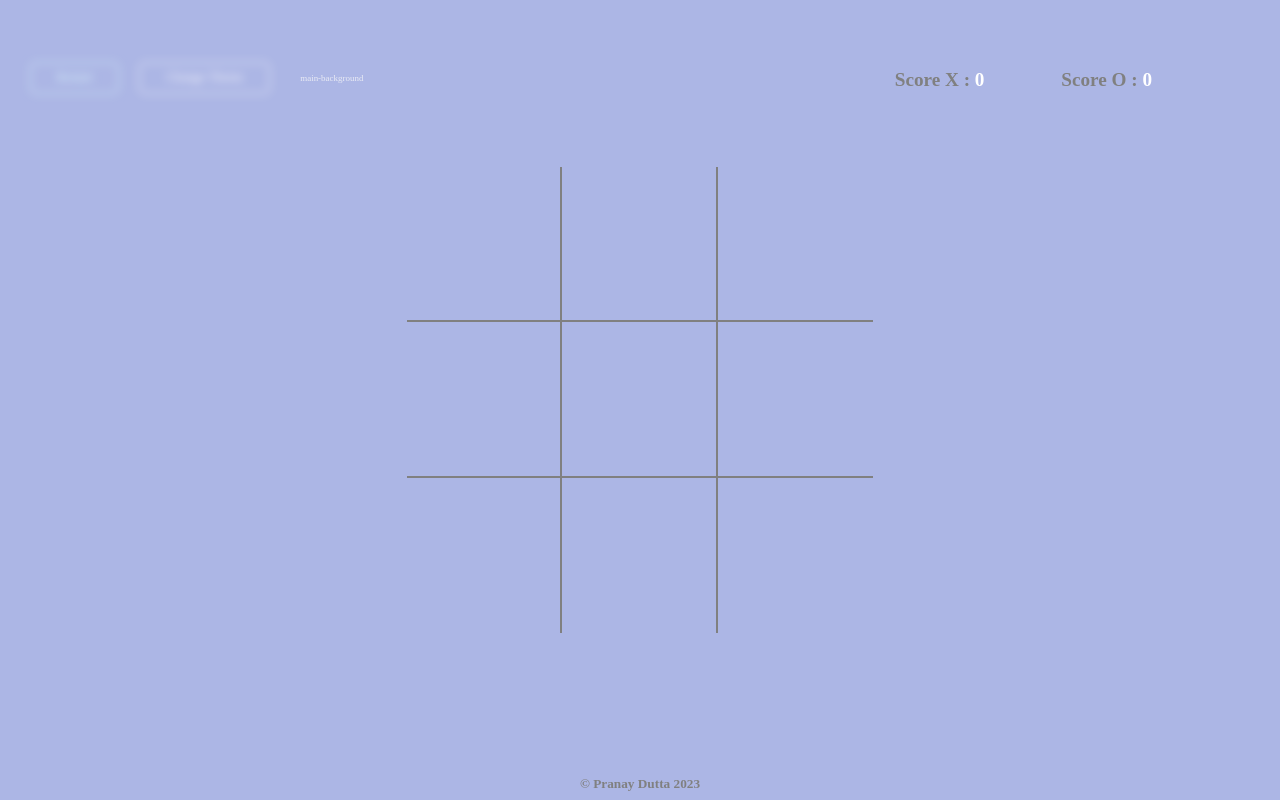
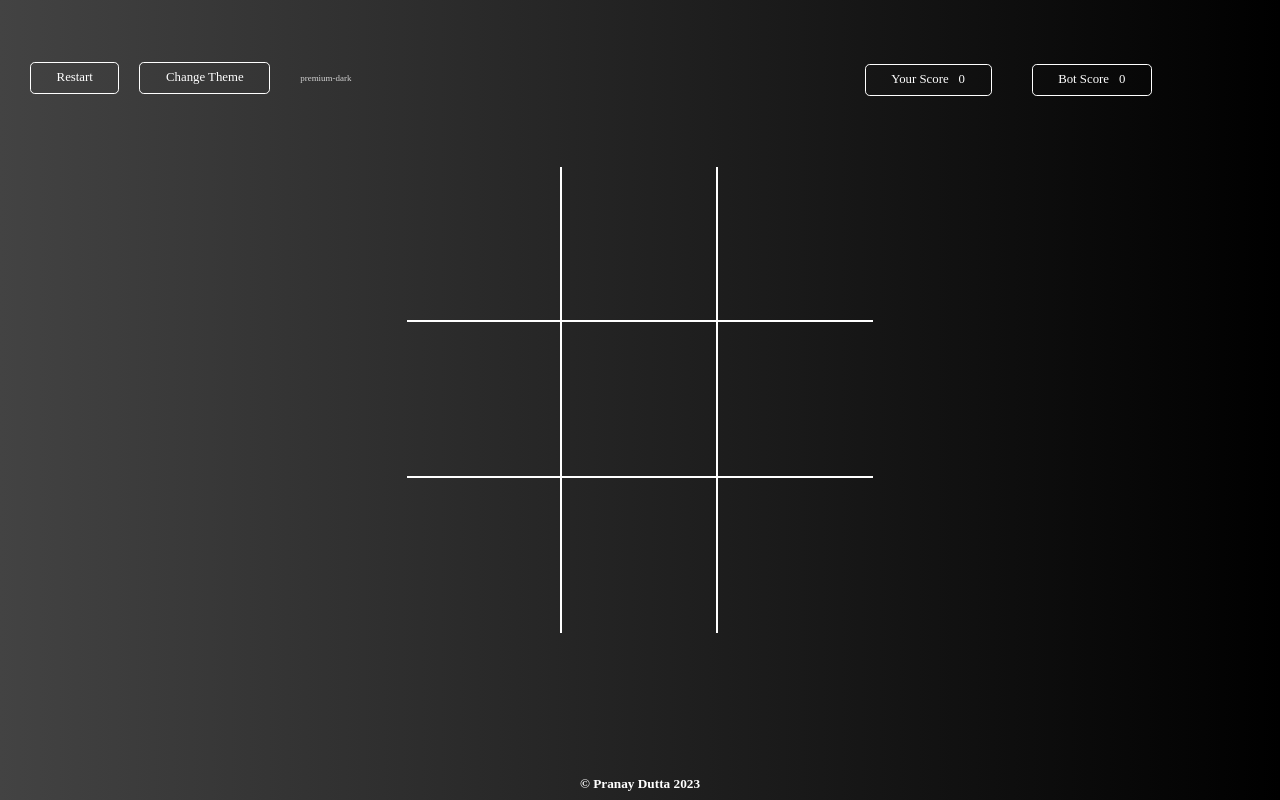
Before and after one commit to Rick-ftw/TicTacToe, a React (Vite) app: page / in a window 1280 px wide. Built offline with nearby package versions, Linux system fonts and the light colour scheme.

Commit message:
improved user interface

```diff
--- a/src/App.css
+++ b/src/App.css
@@ -7,10 +7,6 @@
   display: flex;
   align-items: center;
   justify-content: center;
-}
-
-.main-background {
-  background: var(--default-bg);
 }
 
 /* Theme colors for body */
--- a/src/App.jsx
+++ b/src/App.jsx
@@ -1,10 +1,10 @@
 import { useState } from "react";
 import "./App.css";
-import { Buttons, Score, Game, Footer } from "./components/exports";
+import { Buttons, Score, Easy, Footer } from "./components/exports";
 import { themeContext } from "./context/AllContext";
 
 function App() {
-  const [currentTheme, setCurrentTheme] = useState("main-background");
+  const [currentTheme, setCurrentTheme] = useState("premium-dark");
   const [scoreX, updateScoreX] = useState(0);
   const [scoreO, updateScoreO] = useState(0);
   const upScore = (symbolName) => {
@@ -26,7 +26,7 @@ function App() {
           <Score scoreX={scoreX} scoreO={scoreO} />
         </nav>
         <body>
-          <Game upScore={(symbolName) => upScore(symbolName)} />
+          <Easy upScore={(symbolName) => upScore(symbolName)} />
         </body>
         <footer>
           <Footer />
--- a/src/components/buttons/button.js
+++ b/src/components/buttons/button.js
@@ -27,12 +27,12 @@ export function changeLineColor(themeNumber) {
   const colors = ["black", "grey", "white"];
   const r = document.querySelector(":root");
   // const rootVars = getComputedStyle(r);
-  // console.log("The value of --lineColor is: " + rootVars.getPropertyValue('--lineColor'));
+  // console.log("The value of --secondary-color is: " + rootVars.getPropertyValue('--lineColor'));
   if (themeNumber < 7) {
-    r.style.setProperty('--lineColor', colors[0]);
+    r.style.setProperty('--secondary-color', colors[0]);
   } else if (themeNumber > 6 && themeNumber < 9) {
-    r.style.setProperty('--lineColor', colors[1]);
+    r.style.setProperty('--secondary-color', colors[1]);
   } else {
-    r.style.setProperty('--lineColor', colors[2]);
+    r.style.setProperty('--secondary-color', colors[2]);
   }
 }
--- a/src/components/buttons/buttons.css
+++ b/src/components/buttons/buttons.css
@@ -29,7 +29,7 @@
     border-radius: 7px;
   }
   to {
-    color: #fff;
+    color: var(--secondary-color);
   }
 }
 /* Restart button */
@@ -37,16 +37,16 @@
   align-items: center;
   appearance: none;
   background-color: transparent;
-  filter: blur(5px);
-  border: 1px solid #ffffff;
+  border: 1px solid var(--secondary-color);
   border-radius: 0.375em;
   box-shadow: none;
   box-sizing: border-box;
-  color: #fff;
+  color: var(--secondary-color);
   cursor: pointer;
   display: inline-flex;
   font-family: Poppins;
-  font-size: 1vw;
+  font-size: var(--font-size);
+  font-weight: var(--font-weight);
   height: 2.5vw;
   justify-content: center;
   line-height: 1.5;
@@ -60,11 +60,7 @@
   white-space: nowrap;
   opacity: 100%;
 }
-/* Why a tag is taking height */
-a {
-  text-decoration: none;
-  height: 2.5vw;
-}
+
 .btn:active {
   box-shadow: rgba(0, 2, 12, 0.164) 0 0 0 0.125em;
   outline: 0;
@@ -74,15 +70,15 @@ a {
   outline: 0;
 }
 .btn:hover {
-  border-color: #fff;
+  border-color: var(--secondary-color);
   filter: blur(0px);
 }
 .btn-primary {
-  color: lightcyan;
-  border: 1px solid lightcyan;
+  color: var(--secondary-color);
+  border: 1px solid var(--secondary-color);
 }
 .btn-primary:hover {
-  border-color: lightcyan;
+  border-color: var(--secondary-color);
 }
 @media (max-width: 768px) and (min-width: 370px) {
   .current_theme_name {
--- a/src/components/exports.js
+++ b/src/components/exports.js
@@ -1,4 +1,4 @@
 export { default as Buttons } from "./buttons/Buttons";
 export { default as Footer } from "./footer/Footer";
-export { default as Game } from "./game/Game";
+export { default as Easy } from "./game/easy/Easy";
 export { default as Score } from "./score/Score";
--- a/src/components/footer/footer.css
+++ b/src/components/footer/footer.css
@@ -1,11 +1,16 @@
-/* Footer design */
+/**
+ * Footer design
+ *
+ * @format
+ */
+
 .footer-text {
   font-family: Poppins;
   position: absolute;
   bottom: 0;
   transform: translate(-50%, -50%);
   left: 50%;
-  color: var(--lineColor);
+  color: var(--secondary-color);
 }
 
 .footer-text::selection {
--- a/src/components/game/game.css
+++ b/src/components/game/easy/easy.css
@@ -110,42 +110,42 @@
 }
 
 #box1 {
-  border: solid var(--lineColor);
+  border: solid var(--secondary-color);
   border-width: 0px 2px 2px 0px;
 }
 
 #box2 {
-  border: solid var(--lineColor);
+  border: solid var(--secondary-color);
   border-width: 0px 2px 2px 0px;
 }
 
 #box3 {
-  border: solid var(--lineColor);
+  border: solid var(--secondary-color);
   border-width: 0px 0px 2px 0px;
 }
 
 #box4 {
-  border: solid var(--lineColor);
+  border: solid var(--secondary-color);
   border-width: 0px 2px 2px 0px;
 }
 
 #box5 {
-  border: solid var(--lineColor);
+  border: solid var(--secondary-color);
   border-width: 0px 2px 2px 0px;
 }
 
 #box6 {
-  border: solid var(--lineColor);
+  border: solid var(--secondary-color);
   border-width: 0px 0px 2px 0px;
 }
 
 #box7 {
-  border: solid var(--lineColor);
+  border: solid var(--secondary-color);
   border-width: 0px 2px 0px 0px;
 }
 
 #box8 {
-  border: solid var(--lineColor);
+  border: solid var(--secondary-color);
   border-width: 0px 2px 0px 0px;
 }
 
--- a/src/components/score/Score.jsx
+++ b/src/components/score/Score.jsx
@@ -1,15 +1,76 @@
 import "./score.css";
+import { useState, useEffect } from "react";
 import PropTypes from 'prop-types';
+import SmartToyIcon from '@mui/icons-material/SmartToy';
+import Person from '@mui/icons-material/Person';
 
 const Score = (props) => {
+  const [windowWidth, setWindowWidth] = useState(window.innerWidth);
+  const setWidth = () => {
+    setWindowWidth(window.innerWidth);
+  }
+  useEffect(() => {
+    window.addEventListener("resize", setWidth);
+    return () => {
+      window.removeEventListener("resize", setWidth);
+    }
+  })
+
   return (
     <div className="score">
-      <div className="score_count x" draggable="true">
-        Score X :<span id="score-x">{" " + props.scoreX}</span>
-      </div>
-      <div className="score_count o" draggable="true">
-        Score O :<span id="score-o">{" " + props.scoreO}</span>
-      </div>
+      {
+        windowWidth < 768
+          ?
+          <>
+            <div style={{ display: "flex", gap: "10px", alignItems: "center" }}>
+              <Person
+                style={{
+                  fontSize: "30px",
+                  color: "var(--secondary-color)"
+                }}
+              />
+              <span
+                style={{ fontFamily: "Poppins" }}
+                className="score-x">
+                {props.scoreX}
+              </span>
+            </div>
+            <div style={{ display: "flex", gap: "10px", alignItems: "center" }}>
+              <SmartToyIcon
+                style={{
+                  fontSize: "30px",
+                  color: "var(--secondary-color)"
+                }}
+              />
+              <span
+                style={{ fontFamily: "Poppins" }}
+                className="score-o">
+                {props.scoreO}
+              </span>
+            </div>
+          </>
+          :
+          <>
+            <div
+              className="score_count x"
+              draggable="true">
+              Your Score
+              <span
+                className="score-x">
+                {props.scoreX}
+              </span>
+            </div>
+            <div
+              className="score_count o"
+              draggable="true">
+              Bot Score
+              <span
+                className="score-o">
+                {props.scoreO}
+              </span>
+            </div>
+          </>
+      }
     </div>
   );
 };
--- a/src/components/score/score.css
+++ b/src/components/score/score.css
@@ -8,27 +8,54 @@
   position: absolute;
   height: 100px;
   right: 10vw;
+  font-weight: 400;
   top: 30px;
   display: flex;
   align-items: center;
   justify-content: center;
-  gap: 6vw;
+  gap: 40px;
 }
 .score_count {
-  color: var(--lineColor);
+  color: var(--secondary-color);
   font-family: Poppins;
-  font-size: 1.5vw;
-  font-weight: 600;
+  font-size: var(--font-size);
+  font-weight: var(--font-weight);
   pointer-events: none;
+
+  align-items: center;
+  appearance: none;
+  background-color: transparent;
+  border: 1px solid var(--secondary-color);
+  border-radius: 0.375em;
+  box-shadow: none;
+  box-sizing: border-box;
+  color: var(--secondary-color);
+  cursor: pointer;
+  display: inline-flex;
+  gap: 10px;
+  font-family: Poppins;
+  font-size: var(--font-size);
+  height: 2.5vw;
+  justify-content: center;
+  line-height: 1.5;
+  padding: calc(0.5em - 1px) 2em;
+  position: relative;
+  text-align: center;
+  user-select: none;
+  -webkit-user-select: none;
+  touch-action: manipulation;
+  vertical-align: top;
+  white-space: nowrap;
+  opacity: 100%;
 }
 .score_count::selection {
   background-color: transparent;
 }
-#score-x {
-  color: #fff;
+.score-x {
+  color: var(--secondary-color);
 }
-#score-o {
-  color: #fff;
+.score-o {
+  color: var(--secondary-color);
 }
 
 @media (max-width: 768px) and (min-width: 470px) {
--- a/src/index.css
+++ b/src/index.css
@@ -5,7 +5,8 @@
 }
 
 :root {
-  --lineColor: grey;
+  --secondary-color: #fff;
   --win-lineColor: #fff;
-  --default-bg: #acb6e5;
+  --font-size: 1vw;
+  --font-weight: 400;
 }
```
Also changed, not shown: src/components/game/easy/Easy.jsx (renamed from src/components/game/Game.jsx, +4 -4 lines), src/components/game/gameExports.js (added).
